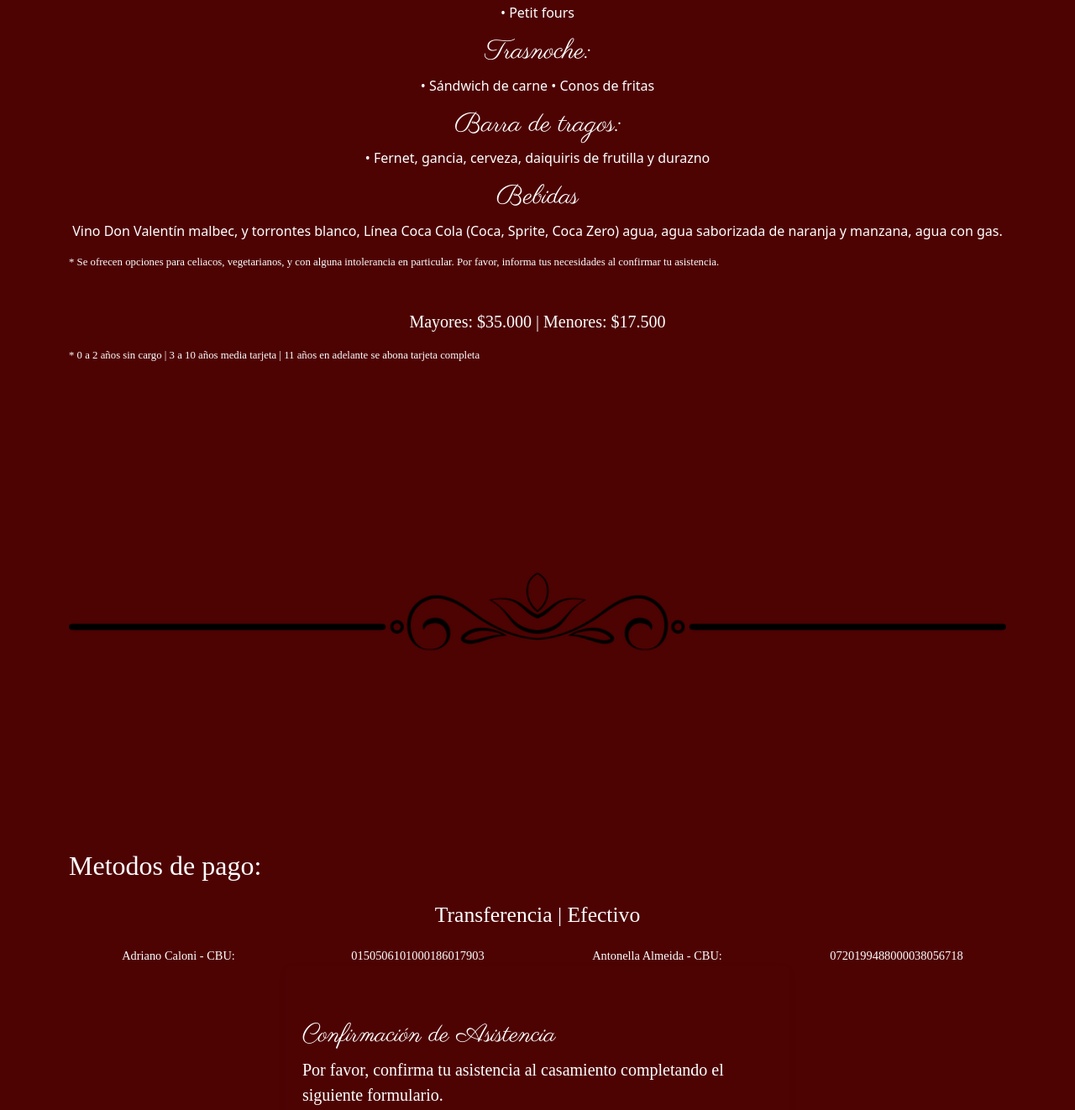
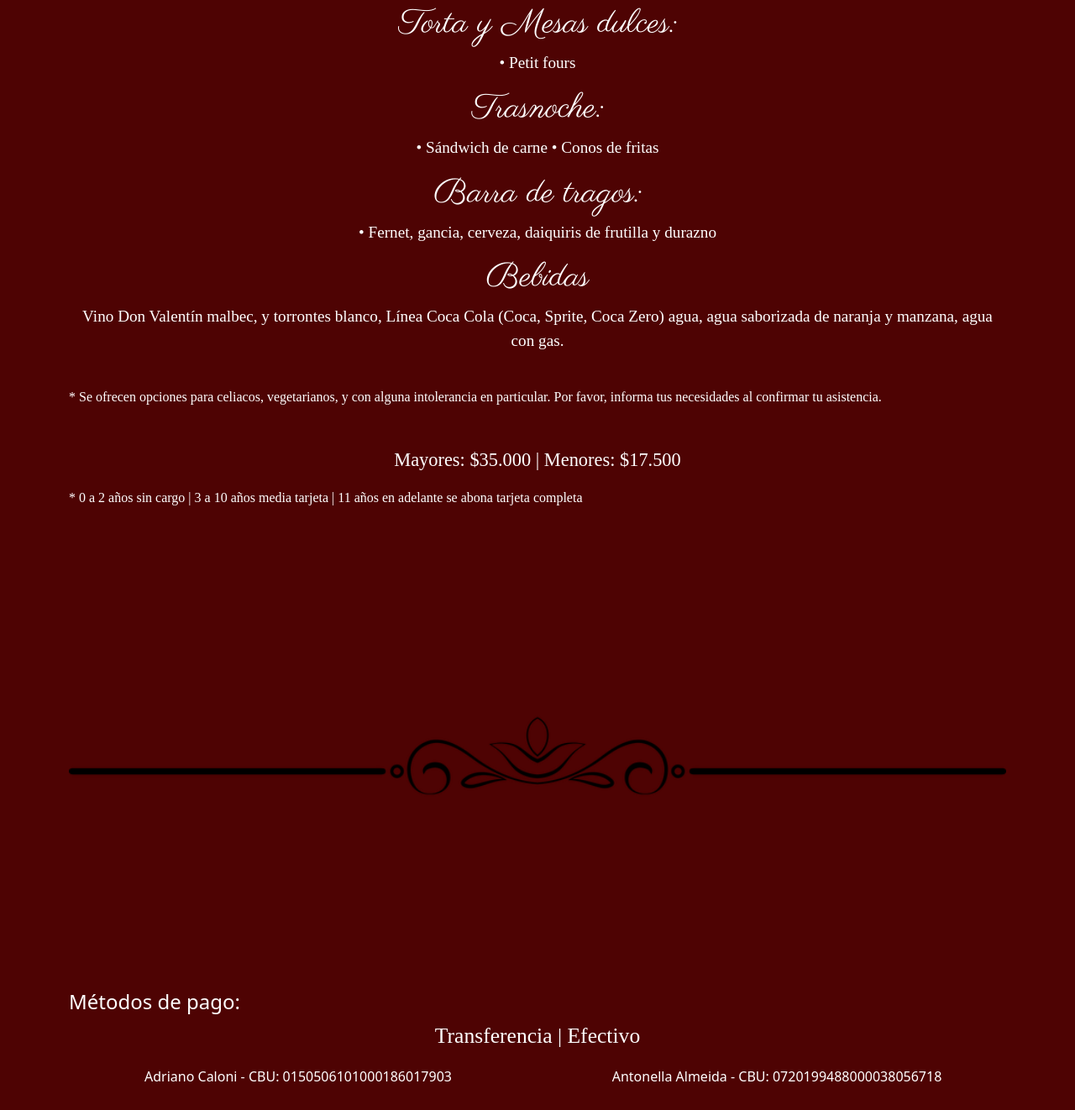
Before and after one commit to adrianocaloni/casamientoAdrianoAntonella, a plain HTML site: page index.html in a window 1280 px wide. Shown: the part 3626-4948 px from the top of the page at 84% size. Drawn offline with nearby package versions, Linux system fonts and the light colour scheme; a web font is replaced by a local one.

Commit message:
modificación de estilo y tamaño de letras

```diff
--- a/index.html
+++ b/index.html
@@ -175,11 +175,11 @@
         <div class="container text-center">
             <div class="row">
                 <img src="dist/img/arriba.png"  class="arriba" alt="teofilo">
-                <h1 class="menuCena"> - MENU -</h1><br><br>
+                <h1 class="menuCena"> - MENÚ -</h1><br><br>
 
                 <div class="menuEntrada text-center">
                     <h2 class="menuCena menuEntradaTitulo"> Entrada:</h2>
-                    <p>
+                    <p class="detallesMenu">
                         • Mix de bruchetas
                         • Sándwich de miga.
                         • Tabla de empanadas
@@ -192,47 +192,48 @@
                 </div>
                 <div class="menuEntrada text-center">
                     <h2 class="menuCena menuEntradaTitulo"> Plato principal:</h2>
-                    <p>
+                    <p class="detallesMenu">
                         • Colita de cuadril rellena con ciruelas y salsa de roquefort
                         • Vacío de vaca con crema de verdeo y guarnición
                     </p>
                 </div>
                 <div class="menuEntrada text-center">
                     <h2 class="menuCena menuEntradaTitulo"> Postre:</h2>
-                    <p>
+                    <p class="detallesMenu">
                         • Helado almendrado con trozos de brownie y frutos rojos.
                     </p>
                 </div>
                 <div class="menuEntrada text-center">
                     <h2 class="menuCena menuEntradaTitulo"> Torta y Mesas dulces:</h2>
-                    <p>
+                    <p class="detallesMenu">
                         • Petit fours
                     </p>
                 </div>
                 <div class="menuEntrada text-center">
                     <h2 class="menuCena menuEntradaTitulo"> Trasnoche:</h2>
-                    <p>
+                    <p class="detallesMenu">
                         • Sándwich de carne
                         • Conos de fritas
                     </p>
                 </div>
                 <div class="menuEntrada text-center">
                     <h2 class="menuCena menuEntradaTitulo"> Barra de tragos:</h2>
-                    <p>
+                    <p class="detallesMenu">
                         • Fernet, gancia, cerveza, daiquiris de frutilla y durazno
                     </p>
                 </div>
                 <div class="menuEntrada text-center">
                     <h2 class="menuCena menuEntradaTitulo"> Bebidas</h2>
-                    <p>
+                    <p class="detallesMenu">
                         Vino Don Valentín malbec, y torrontes blanco, Línea Coca Cola
                         (Coca, Sprite, Coca Zero) agua, agua saborizada de naranja y manzana,
-                        agua con gas.                    </p>
+                        agua con gas.
+                    </p><br>
                 </div>
                 <p class="aclaracionMenuEspeciales"> * Se ofrecen opciones para celiacos, vegetarianos, y con alguna
                                                     intolerancia en particular. Por favor, informa tus necesidades al confirmar tu asistencia.</p>
                 <div class="menuCenaValor"> <br>
-                    <p>Mayores: $35.000 | Menores: $17.500</p>
+                    <p class="valortarjeta">Mayores: $35.000 | Menores: $17.500</p>
                     <p class="aclaracionMenuEspeciales"> * 0 a 2 años sin cargo | 3 a 10 años media tarjeta | 11 años en adelante se abona
                         tarjeta completa</p>
 
@@ -245,37 +246,31 @@
 
         </div>
     </section>
-    <section>
-        <div class="container texto-left">
+    <section class="tarjeta-cobro">
+        <div class="container">
             <div class="row">
-                <p class="metodoPago" >Metodos de pago:</p>
-                <p class="text-center metodoPagoOpciones">Transferencia | Efectivo</p>
-                <div class="container text-center">
+                <div class="col-12">
+                    <h4 class="metodoPago-title">Métodos de pago:</h4>
+                    <p class="metodoPagoOpciones text-center">Transferencia | Efectivo</p>
+                </div>
+                <div class="col-6">
                     <div class="row">
-                      <div class="col">
-                        <div class="row">
-                            <div class="col">
-                              <spam class="metodoPagoCbu">Adriano Caloni - CBU:</spam>
-                            </div>
-                            <div class="col">
-                              <spam class="metodoPagoCbu">0150506101000186017903</spam>
-                            </div>
-                          </div>
-                      </div>
-                      <div class="col">
-                        <div class="row">
-                            <div class="col">
-                              <spam class="metodoPagoCbu">Antonella Almeida - CBU:</spam>
-                            </div>
-                            <div class="col">
-                              <spam class="metodoPagoCbu">0720199488000038056718</spam>
-                            </div>
-                          </div>
-                      </div>
+                        <div class="col-12">
+                            <span class="metodoPagoCbu-name">Adriano Caloni - CBU:</span>
+                            <span class="metodoPagoCbu-number">0150506101000186017903</span>
+                        </div>
+                    </div>
+                </div>
+                <div class="col-6">
+                    <div class="row">
+                        <div class="col-12">
+                            <span class="metodoPagoCbu-name">Antonella Almeida - CBU:</span>
+                            <span class="metodoPagoCbu-number">0720199488000038056718</span>
+                        </div>
                     </div>
                 </div>
             </div>
-        </div>
+        </div> <br><br>
     </section>
 
 <section>
@@ -297,7 +292,7 @@
             <div class="botonesFormulario">
                 <button type="submit" class="btn btn-light confirma" name="confirmar" value="si" style="flex: 1;">Confirmar</button>
                 <button type="submit" class="btn btn-light confirma" name="confirmar" value="no" style="flex: 1;">No Confirmar</button>
-            </div>
+            </div><br>
 
         </form>
     </div>
--- a/style.css
+++ b/style.css
@@ -194,13 +194,13 @@ h1.menuCena {
 
 p.aclaracionMenuEspeciales {
   font-family: 'Diphylleia', serif;
-  font-size: 0.8rem;
+  font-size: 1.00rem;
   text-align: left;
 }
 
 h2.menuCena.menuEntradaTitulo {
   font-family: 'Parisienne', cursive;
-  font-size: 2.0rem;
+  font-size: 2.5rem;
 }
 
 h5.menuCenaSubtitulo {
@@ -217,8 +217,8 @@ h5.menuCenaSubtitulo {
   max-width: 600px;
   margin: auto;
   padding: 20px;
-  border-radius: 8px;
-  box-shadow: 0 4px 8px rgba(0, 0, 0, 0.1);
+  border-radius: 15px;
+  box-shadow: inset 0px 1px 18px 6px rgb(255 255 255 / 100%);
 }
 label {
   display: block;
@@ -253,7 +253,7 @@ button:hover {
 h2.elgranDiaLetras {
   font-family: 'Parisienne', cursive;
   font-size: 30px;
-  margin-top: 45px;
+  margin-top: 15px;
 }
 
 button.confirma {
@@ -297,3 +297,16 @@ p.metodoPago {
   font-family: 'Diphylleia', serif;
   font-size: 2.0rem;
 }
+
+.col-6 {
+  text-align: center;
+}
+
+p.detallesMenu {
+  font-size: 1.2rem;
+  font-family: 'Diphylleia', serif;
+}
+
+p.valortarjeta {
+  font-size: 1.4rem;
+}
```
